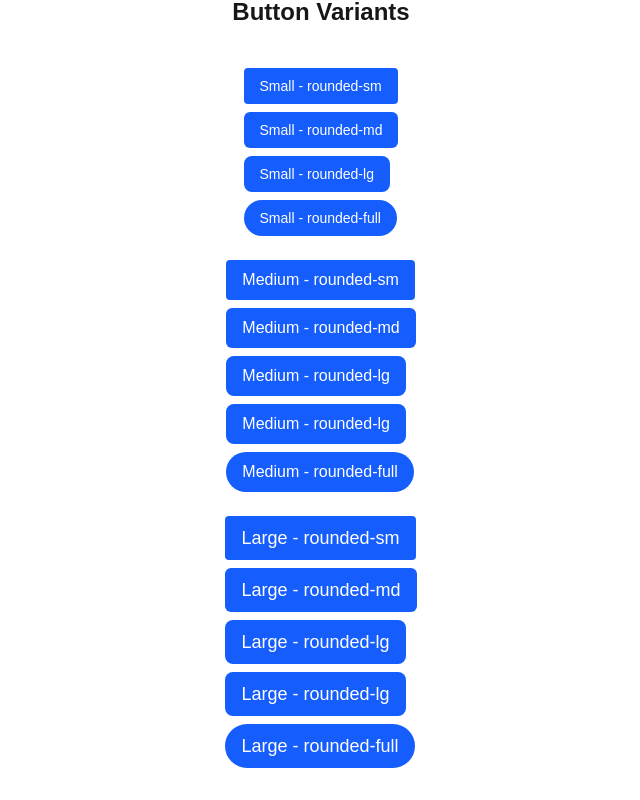
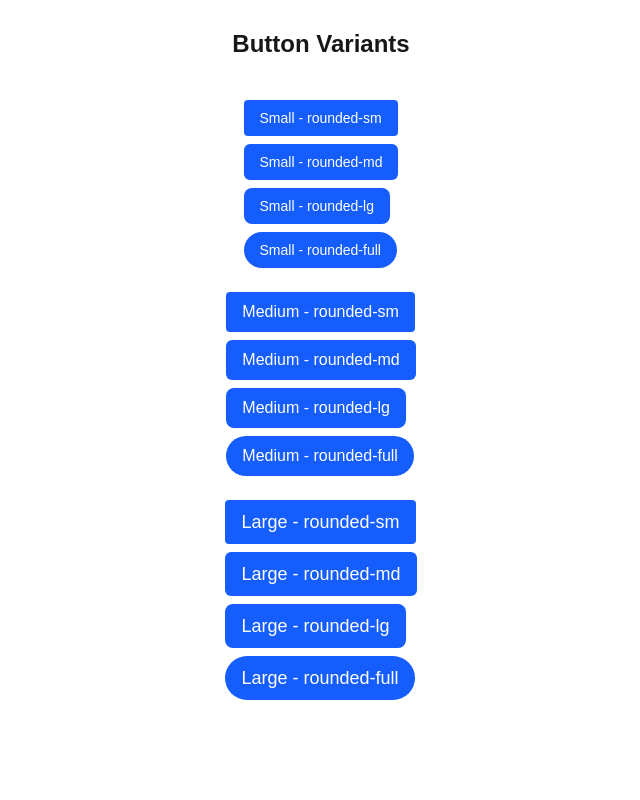
Before and after one commit to anathkantonda/alx-project-0x00-setup, a Next.js app in the folder alx-project-0x00/: page /landing in a window 1280 px wide. Shown: the part 486-1286 px from the top of the page, without its empty margins (319-959 px from the left). After the commit the page ends 1250 px from the top, so only its background shows below. Built offline with nearby package versions, Linux system fonts and the light colour scheme.

Commit message:
fixing error

```diff
--- a/alx-project-0x00/components/Button.tsx
+++ b/alx-project-0x00/components/Button.tsx
@@ -1,4 +1,4 @@
-import { ButtonProps } from "@/interfaces";
+import { ButtonProps } from "@/pages/index";
 
 const Button = ({ title, styles, onClick }: ButtonProps) => {
   return (
--- a/alx-project-0x00/components/Pill.tsx
+++ b/alx-project-0x00/components/Pill.tsx
@@ -1,4 +1,4 @@
-import { PillProps } from "@/interfaces";
+import { PillProps } from "@/pages/index";
 
 const Pill: React.FC<PillProps> = ({ title }) => {
   return (
--- a/alx-project-0x00/pages/landing.tsx
+++ b/alx-project-0x00/pages/landing.tsx
@@ -23,7 +23,6 @@ const Landing = () => {
                 <Button title="Medium - rounded-sm" styles="text-base rounded-sm" />
                 <Button title="Medium - rounded-md" styles="text-base rounded-md" />
                 <Button title="Medium - rounded-lg" styles="text-base rounded-lg" />
-                <Button title="Medium - rounded-lg" styles="text-base rounded-lg" />
                 <Button title="Medium - rounded-full" styles="text-base rounded-full" />
             </div>
 
@@ -32,7 +31,6 @@ const Landing = () => {
                 <Button title="Large - rounded-sm" styles="text-lg rounded-sm" />
                 <Button title="Large - rounded-md" styles="text-lg rounded-md" />
                 <Button title="Large - rounded-lg" styles="text-lg rounded-lg" />
-                <Button title="Large - rounded-lg" styles="text-lg rounded-lg" />
                 <Button title="Large - rounded-full" styles="text-lg rounded-full" />
             </div>
         </div>
```
